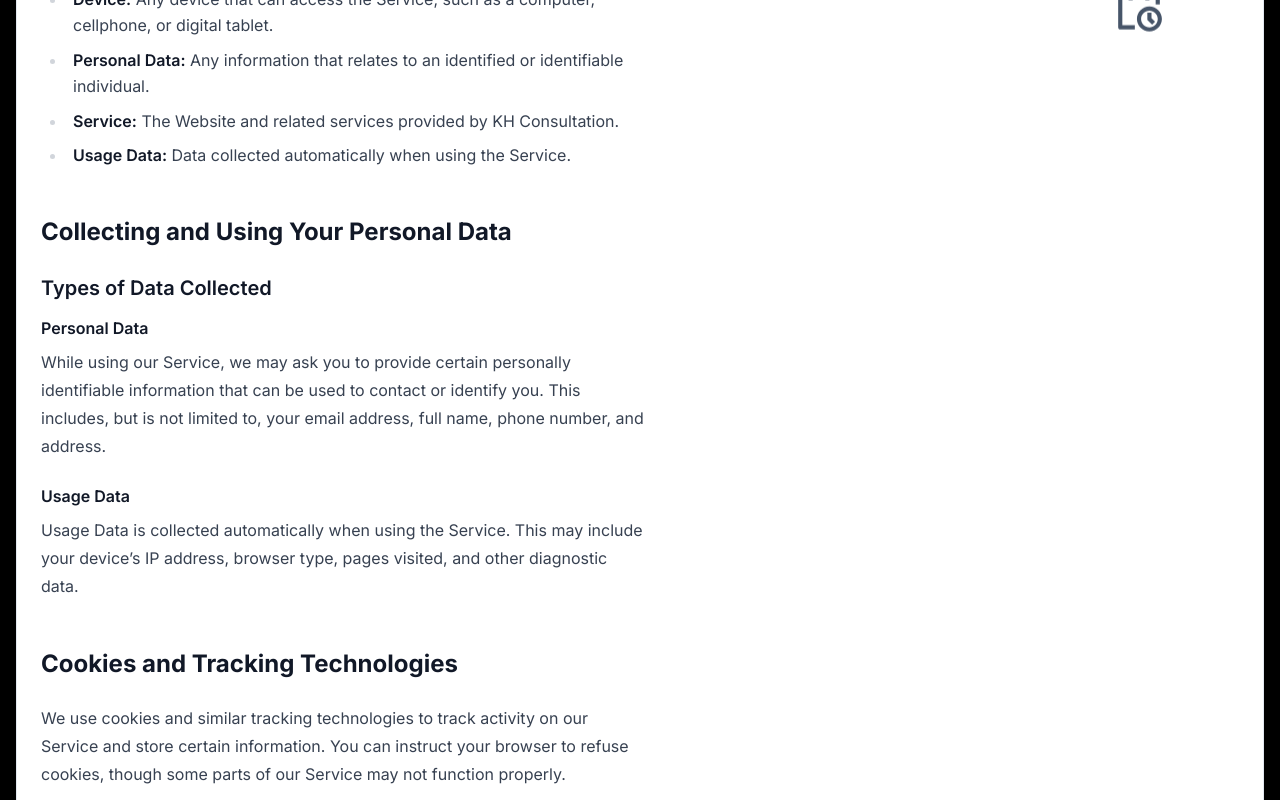
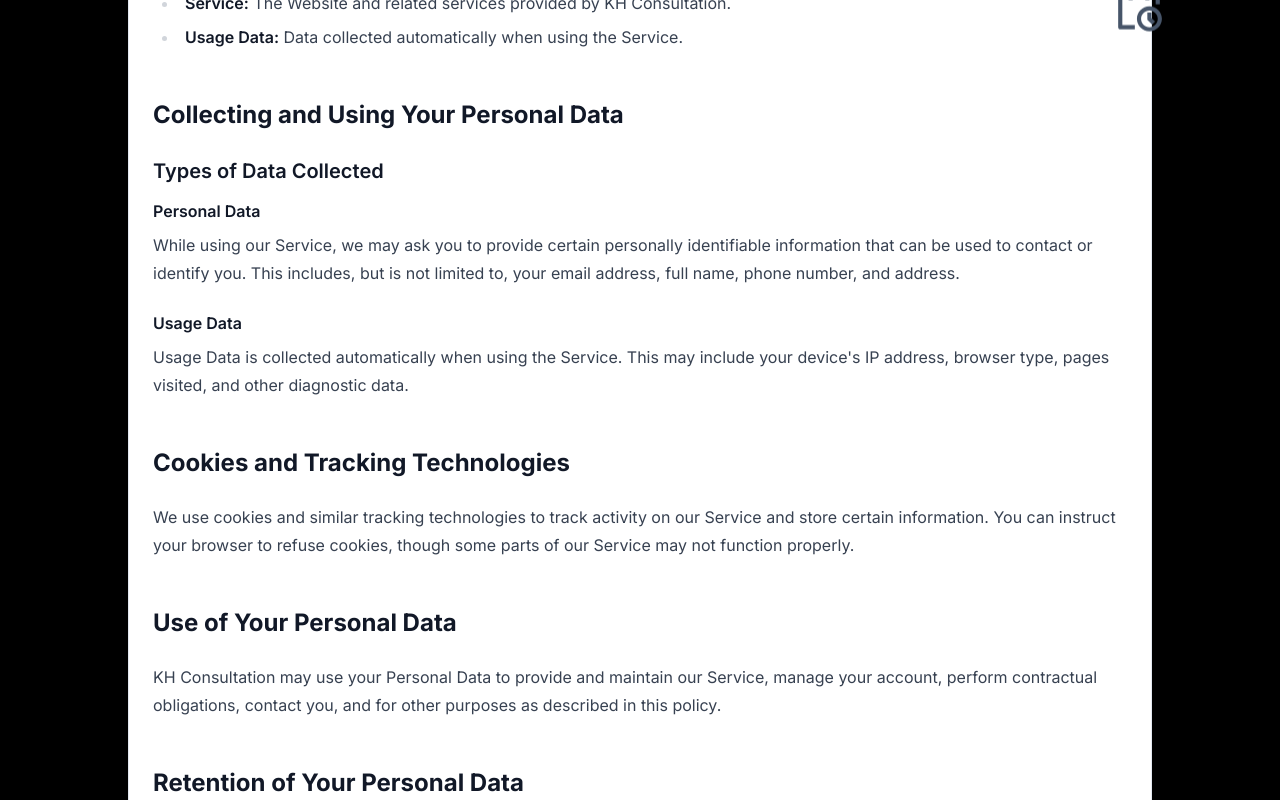
Before and after one commit to yazok8/KhConsult-Web, a Next.js app: page /privacy-policy in a window 1280 px wide. Shown: the part 681-1481 px from the top of the page. Built offline with nearby package versions, Linux system fonts and the light colour scheme; no server answers.

Commit message:
fix privacy policy styles

```diff
--- a/src/app/(client)/privacy-policy/page.tsx
+++ b/src/app/(client)/privacy-policy/page.tsx
@@ -5,18 +5,19 @@
   CardTitle,
   CardContent,
 } from "@/components/ui/card";
+import Container from "@/components/Container";
 
 const PrivacyPolicy: React.FC = () => {
   return (
-    <div className="container mx-auto px-4 py-16">
-      <Card>
+    <Container className="py-20">
+    <Card className="w-full max-w-5xl mx-auto">
       <CardHeader>
         <CardTitle className="text-3xl font-bold">Privacy Policy</CardTitle>
         <p className="text-sm text-muted-foreground">
           Last updated: February 21, 2025
         </p>
       </CardHeader>
-        <CardContent className="prose">
+      <CardContent className="prose max-w-none">
         <section>
           <h2>Interpretation and Definitions</h2>
           <h3>Interpretation</h3>
@@ -75,7 +76,7 @@
             <h4>Usage Data</h4>
             <p>
               Usage Data is collected automatically when using the Service.
-              This may include your device’s IP address, browser type, pages
+              This may include your device&apos;s IP address, browser type, pages
               visited, and other diagnostic data.
             </p>
           </section>
@@ -159,7 +160,7 @@
           </section>
         </CardContent>
       </Card>
-    </div>
+    </Container>
   );
 };
 
--- a/src/app/(client)/terms-of-service/page.tsx
+++ b/src/app/(client)/terms-of-service/page.tsx
@@ -12,8 +12,8 @@
 
 const TermsOfService: React.FC = () => {
   return (
-    <Container>
-      <h1 className="text-3xl font-bold mb-6 py-16">
+    <Container className='py-20'>
+      <h1 className="text-3xl font-bold mb-6">
         KH Consultation Terms of Service / Allgemeine Nutzungs- und Geschäftsbedingungen
       </h1>
       <div className="overflow-x-auto bg-white">
@@ -163,7 +163,7 @@
                 8.3 Jede Kündigung bedarf der Textform (z. B. E-Mail).
               </TableCell>
               <TableCell className="px-4 py-2">
-                8.1 The duration of the contract is determined by the customer's order. Unless otherwise agreed, the contractual relationship is indefinite and may be terminated by either party with one month’s notice. <br /><br />
+                8.1 The duration of the contract is determined by the customer&apos;s order. Unless otherwise agreed, the contractual relationship is indefinite and may be terminated by either party with one month’s notice. <br /><br />
                 8.2 Immediate termination for good cause is reserved for both parties. Good cause exists, in particular, if the customer fails to meet contractual obligations and a set remedy period expires. <br /><br />
                 8.3 All terminations must be made in text form (e.g., via email).
               </TableCell>
@@ -218,7 +218,7 @@
                 11.2 Der Kunde darf die von KH Consultation bereitgestellten Dokumente und Arbeitsunterlagen nur für auftragsbezogene Zwecke verwenden und nicht an Dritte, insbesondere Wettbewerber, weitergeben.
               </TableCell>
               <TableCell className="px-4 py-2">
-                11.1 The customer's personal data is treated confidentially by KH Consultation and is processed solely for the purposes agreed upon in the contract – even after termination of the contractual relationship. <br /><br />
+                11.1 The customer&apos;s personal data is treated confidentially by KH Consultation and is processed solely for the purposes agreed upon in the contract – even after termination of the contractual relationship. <br /><br />
                 11.2 The customer may only use the documents and work materials provided by KH Consultation for order-related purposes and must not share them with third parties, particularly competitors.
               </TableCell>
             </TableRow>
--- a/src/components/Container.tsx
+++ b/src/components/Container.tsx
@@ -1,11 +1,10 @@
-// Container.tsx
 import React from 'react';
-import { twMerge } from 'tailwind-merge'; // Add this if you want to handle class conflicts
+import { twMerge } from 'tailwind-merge';
 
 interface ContainerProps {
-    children: React.ReactNode;
-    id?: string;
-    className?: string;
+  children: React.ReactNode;
+  id?: string;
+  className?: string;
 }
 
 export default function Container({ children, id, className }: ContainerProps) {
@@ -13,7 +12,8 @@
     <section
       id={id}
       className={twMerge(
-        'flex justify-center items-center min-h-screen lg:max-w-6xl flex-wrap mx-auto px-5',
+        // Removed flex, justify-center, items-center, and min-h-screen
+        'lg:max-w-6xl mx-auto px-5',
         className
       )}
     >
```
Lines whose indentation alone changed are shown as unchanged.
